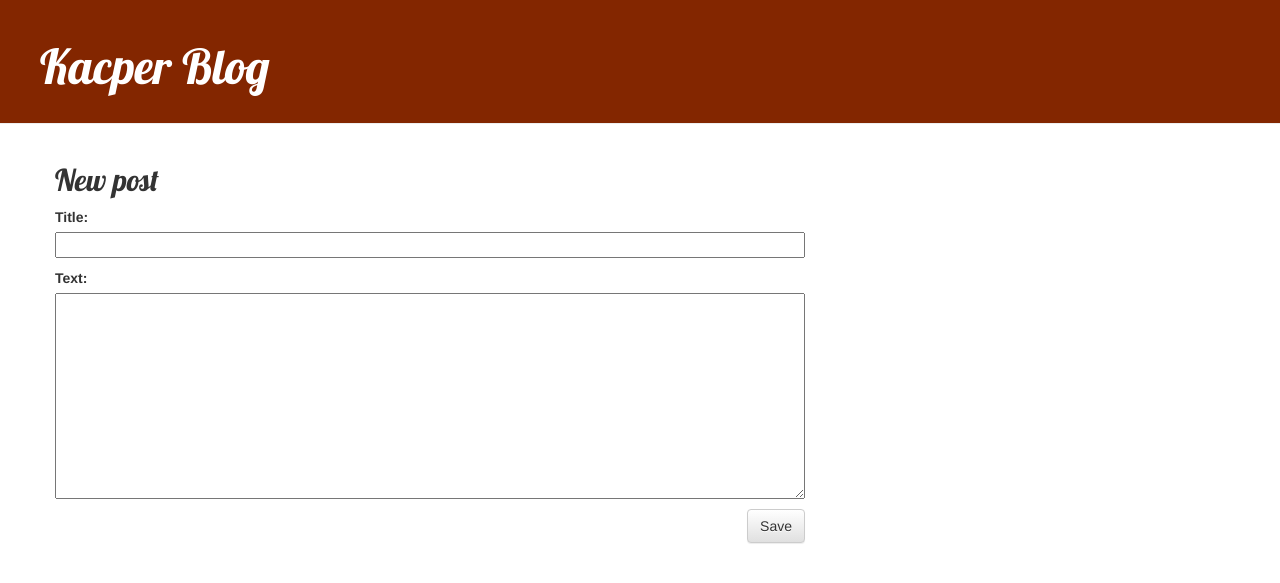
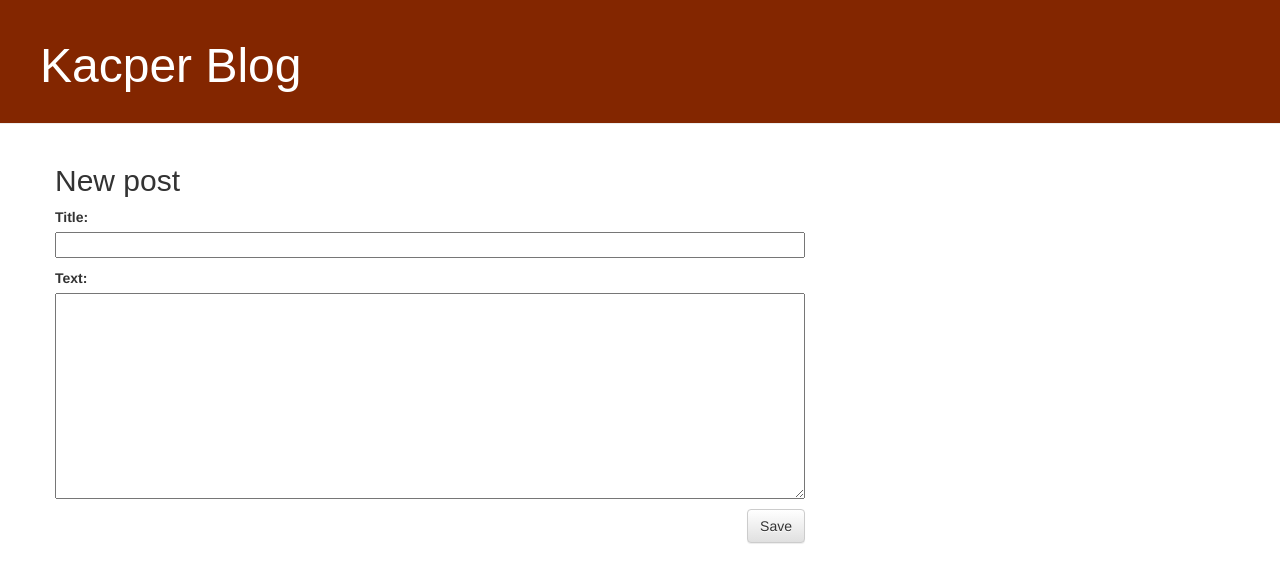
Before and after one commit to Kacper-Pohl/aplikacje-inte-22672-195ic, a Django app: page /post/new in a window 1280 px wide. Shown: the top 583 px of the page. Run offline with Django 3.2, Linux system fonts and the light colour scheme; some libraries are stand-ins or nearby versions; some web fonts are replaced.

Commit message:
zmiana czcionki na stronie

```diff
--- a/blog/static/css/blog.css
+++ b/blog/static/css/blog.css
@@ -15,7 +15,7 @@
 }
 
 h1, h2, h3, h4 {
-    font-family: 'Lobster', cursive;
+    font-family: 'GreatLakesNF', sans-serif;
 }
 
 .date {
--- a/blog/templates/blog/base.html
+++ b/blog/templates/blog/base.html
@@ -4,7 +4,7 @@
     <title>Kacper Blog</title>
     <link rel="stylesheet" href="//maxcdn.bootstrapcdn.com/bootstrap/3.2.0/css/bootstrap.min.css">
     <link rel="stylesheet" href="//maxcdn.bootstrapcdn.com/bootstrap/3.2.0/css/bootstrap-theme.min.css">
-    <link href='//fonts.googleapis.com/css?family=Lobster&subset=latin,latin-ext' rel='stylesheet' type='text/css'>
+    <link href="http://fonts.cdnfonts.com/css/greatlakes" rel="stylesheet">
     <link rel="stylesheet" href="{% static 'css/blog.css' %}">
 </head>
 <body>
```
